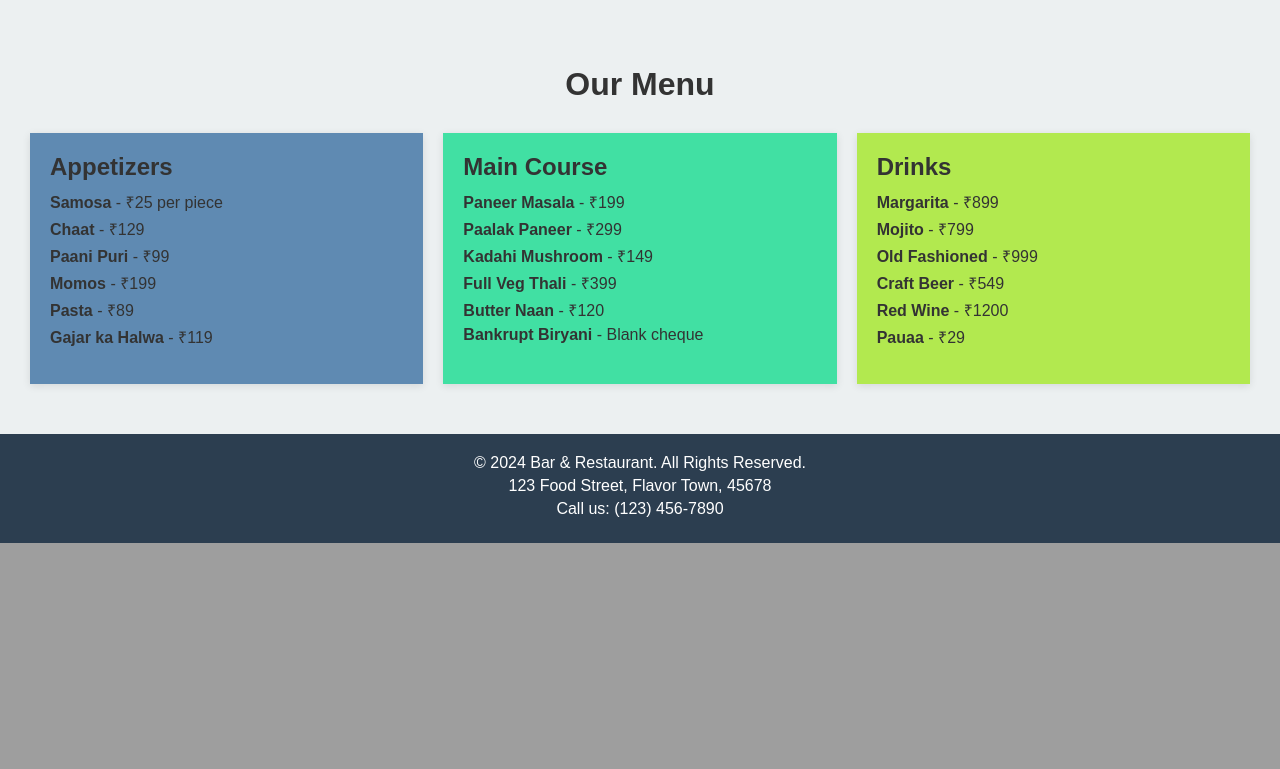
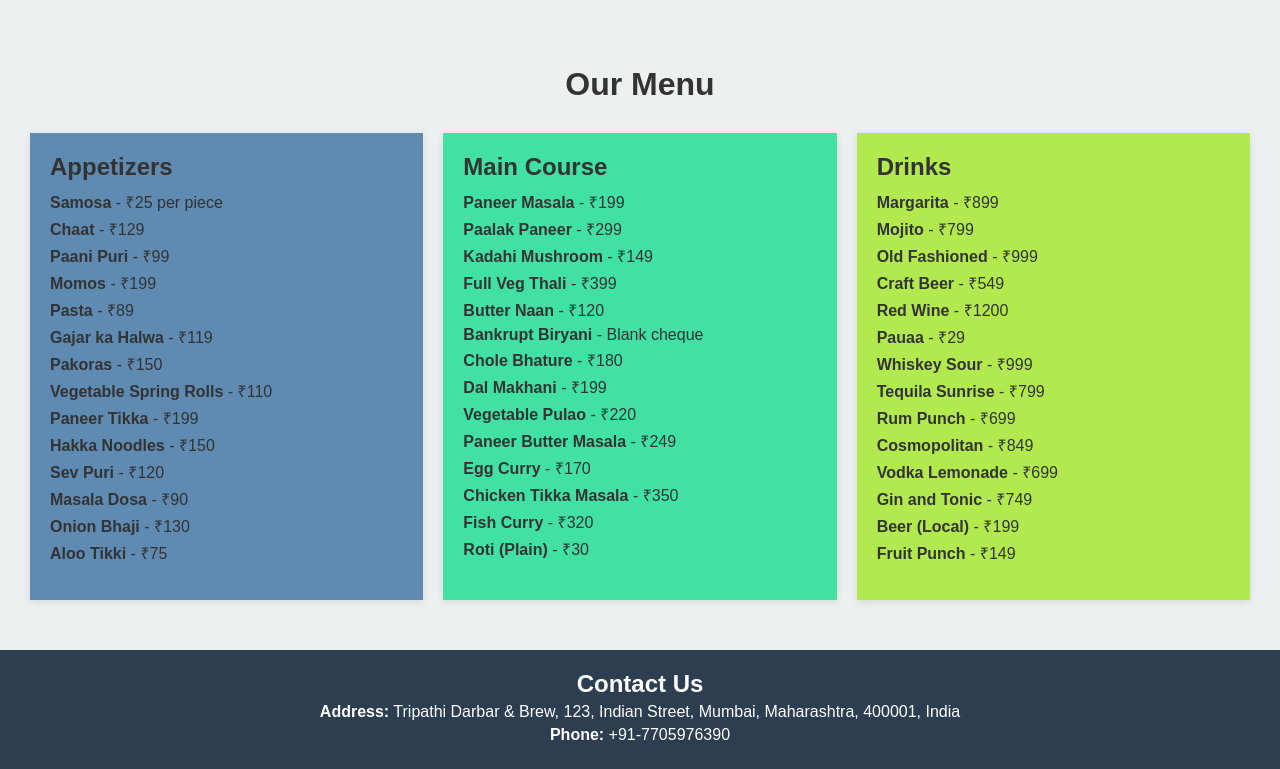
Before and after one commit to aloktripathi1/flask_tripathi, a Flask app: page / in a window 1280 px wide. Shown: the part 552-1321 px from the top of the page. Before the commit the page ends 1095 px from the top, so only its background shows below. Run offline with Flask 3, Linux system fonts and the light colour scheme.

Commit message:
Update index_1.html

```diff
--- a/templates/index_1.html
+++ b/templates/index_1.html
@@ -45,6 +45,14 @@
                     <li style="margin: 5px 0;"><strong>Momos</strong> - ₹199</li>
                     <li style="margin: 5px 0;"><strong>Pasta</strong> - ₹89</li>
                     <li style="margin: 5px 0;"><strong>Gajar ka Halwa</strong> - ₹119</li>
+                    <li style="margin: 5px 0;"><strong>Pakoras</strong> - ₹150</li>
+                    <li style="margin: 5px 0;"><strong>Vegetable Spring Rolls</strong> - ₹110</li>
+                    <li style="margin: 5px 0;"><strong>Paneer Tikka</strong> - ₹199</li>
+                    <li style="margin: 5px 0;"><strong>Hakka Noodles</strong> - ₹150</li>
+                    <li style="margin: 5px 0;"><strong>Sev Puri</strong> - ₹120</li>
+                    <li style="margin: 5px 0;"><strong>Masala Dosa</strong> - ₹90</li>
+                    <li style="margin: 5px 0;"><strong>Onion Bhaji</strong> - ₹130</li>
+                    <li style="margin: 5px 0;"><strong>Aloo Tikki</strong> - ₹75</li>
                 </ul>
             </div>
 
@@ -58,6 +66,14 @@
                     <li style="margin: 5px 0;"><strong>Full Veg Thali </strong> - ₹399</li>
                     <li style="margin: 5px 0;"><strong>Butter Naan </strong> - ₹120</li>
                     <li style="margin: 5px 0;"><strong>Bankrupt Biryani </strong> - Blank cheque</li>
+                    <li style="margin: 5px 0;"><strong>Chole Bhature</strong> - ₹180</li>
+                    <li style="margin: 5px 0;"><strong>Dal Makhani</strong> - ₹199</li>
+                    <li style="margin: 5px 0;"><strong>Vegetable Pulao</strong> - ₹220</li>
+                    <li style="margin: 5px 0;"><strong>Paneer Butter Masala</strong> - ₹249</li>
+                    <li style="margin: 5px 0;"><strong>Egg Curry</strong> - ₹170</li>
+                    <li style="margin: 5px 0;"><strong>Chicken Tikka Masala</strong> - ₹350</li>
+                    <li style="margin: 5px 0;"><strong>Fish Curry</strong> - ₹320</li>
+                    <li style="margin: 5px 0;"><strong>Roti (Plain)</strong> - ₹30</li>
                 </ul>
             </div>
 
@@ -71,6 +87,14 @@
                     <li style="margin: 5px 0;"><strong>Craft Beer</strong> - ₹549</li>
                     <li style="margin: 5px 0;"><strong>Red Wine</strong> - ₹1200 </li>
                     <li style="margin: 5px 0;"><strong>Pauaa</strong> - ₹29 </li>
+                    <li style="margin: 5px 0;"><strong>Whiskey Sour</strong> - ₹999</li>
+                    <li style="margin: 5px 0;"><strong>Tequila Sunrise</strong> - ₹799</li>
+                    <li style="margin: 5px 0;"><strong>Rum Punch</strong> - ₹699</li>
+                    <li style="margin: 5px 0;"><strong>Cosmopolitan</strong> - ₹849</li>
+                    <li style="margin: 5px 0;"><strong>Vodka Lemonade</strong> - ₹699</li>
+                    <li style="margin: 5px 0;"><strong>Gin and Tonic</strong> - ₹749</li>
+                    <li style="margin: 5px 0;"><strong>Beer (Local)</strong> - ₹199</li>
+                    <li style="margin: 5px 0;"><strong>Fruit Punch</strong> - ₹149</li>
                 </ul>
             </div>
         </div>
@@ -78,9 +102,9 @@
 
     <!-- Footer -->
     <footer style="background-color: #2c3e50; color: white; padding: 20px; text-align: center;">
-        <p style="margin: 0;">&copy; 2024 Bar & Restaurant. All Rights Reserved.</p>
-        <p style="margin: 5px 0;">123 Food Street, Flavor Town, 45678</p>
-        <p style="margin: 5px 0;">Call us: (123) 456-7890</p>
+        <h3 style="margin: 0; font-size: 1.5rem;">Contact Us</h3>
+    <p style="margin: 5px 0;"><strong>Address:</strong> Tripathi Darbar & Brew, 123, Indian Street, Mumbai, Maharashtra, 400001, India</p>
+    <p style="margin: 5px 0;"><strong>Phone:</strong> +91-7705976390</p>
     </footer>
 
 </body>
```
